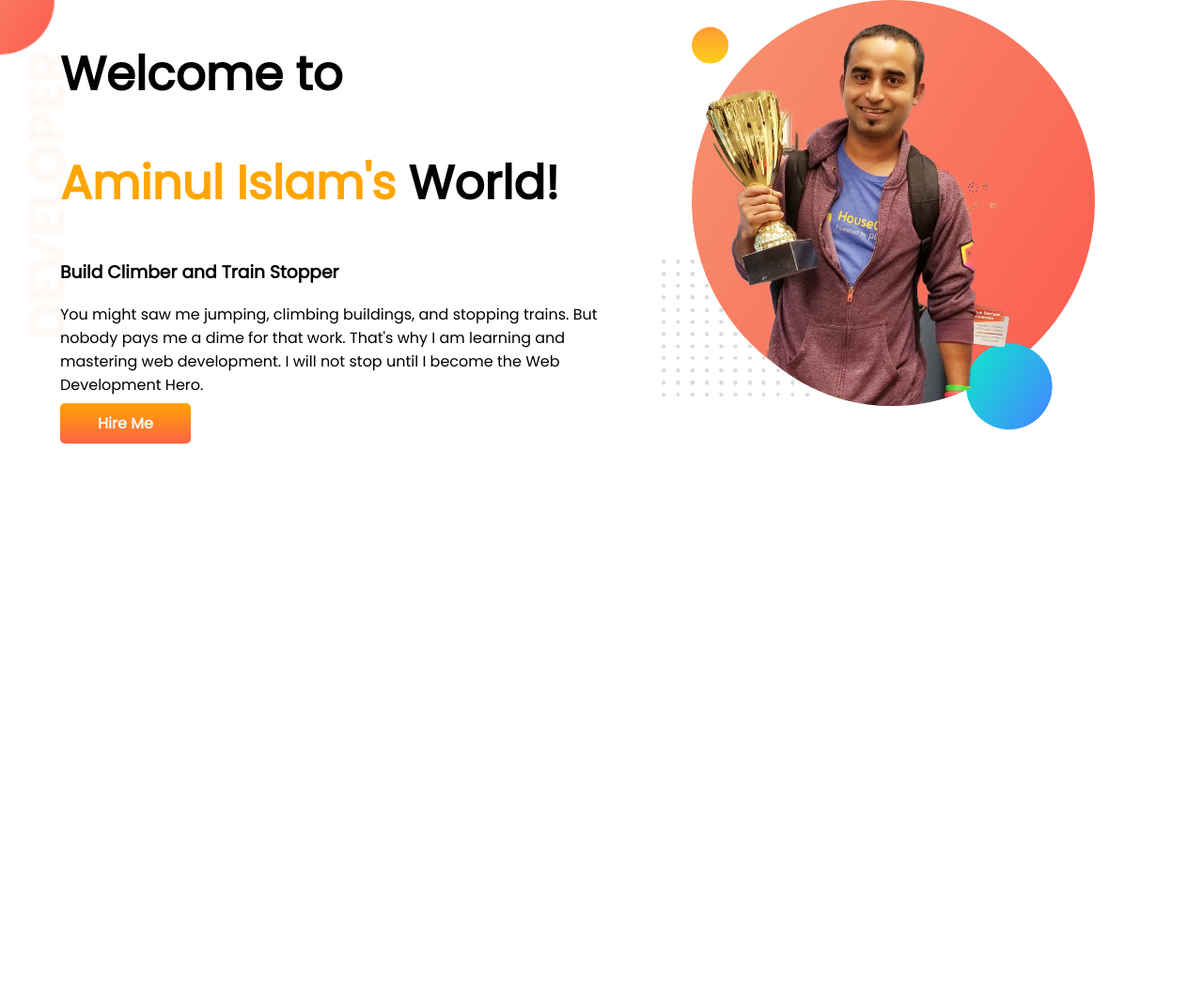
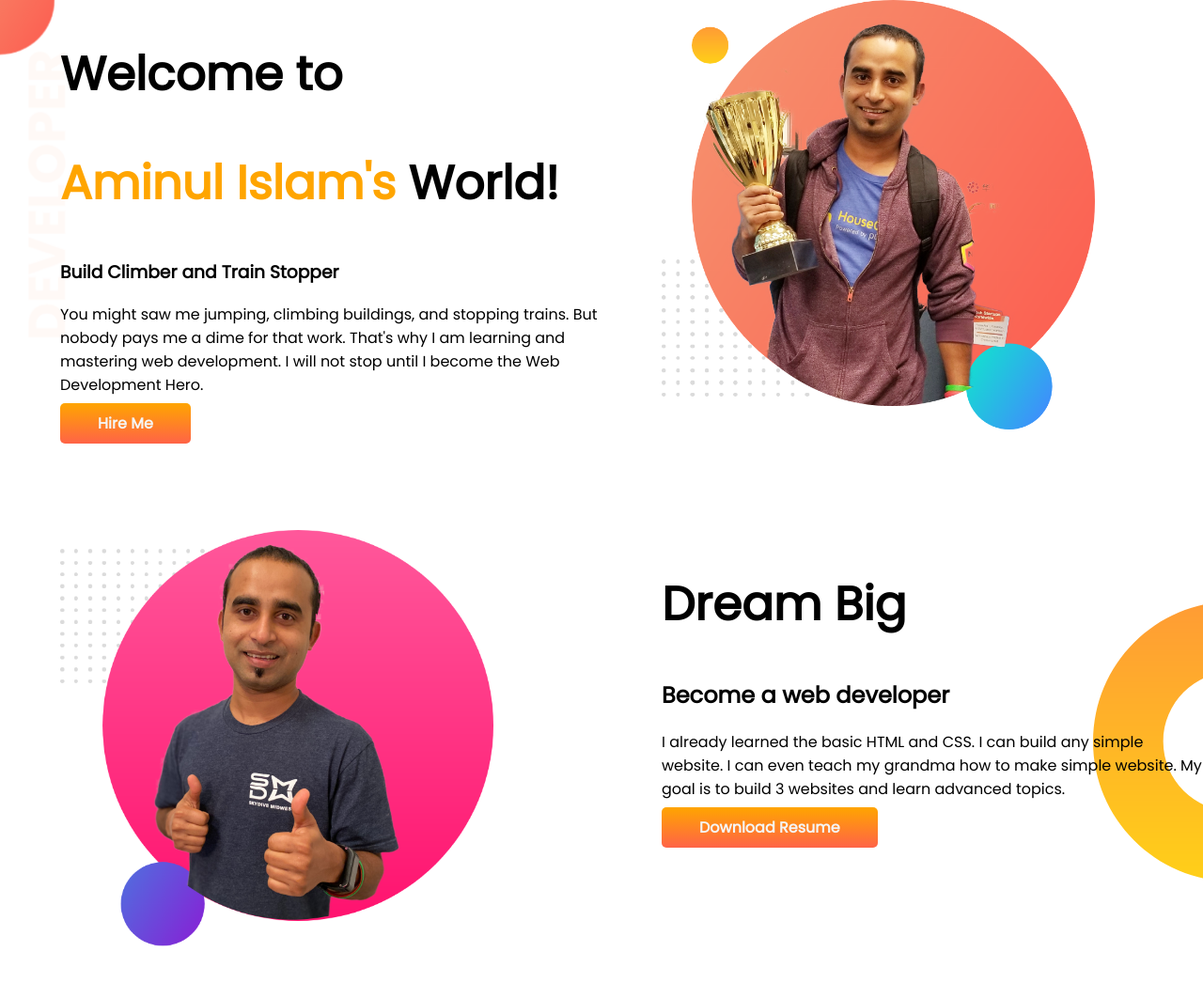
Before and after one commit to aminul-islam2020/developer-portfolio, a plain HTML site: page index.html in a window 1280 px wide. Shown: the whole page at 94% size. Before the commit the page ends 800 px from the top, so only its background shows below. Drawn offline with Linux system fonts and the light colour scheme.

Commit message:
dream-big added

```diff
--- a/index.html
+++ b/index.html
@@ -31,5 +31,17 @@
         <img src="/images/jhankar.png" alt="aminul-islam" />
       </div>
     </section>
+
+    <section class="dream-big">
+        <div class="half-width">
+            <img src="/images/jhankar2.png" alt="" srcset="">
+        </div>
+        <div class="half-width">
+            <h1>Dream Big</h1>
+            <h2>Become a web developer</h2>
+            <p>I already learned the basic HTML and CSS. I can build any simple website. I can even teach my grandma how to make simple website. My goal is to build 3 websites and learn advanced topics.</p>
+            <a class="link-button" target="_blank" href="http://www.google.com">Download Resume</a>
+        </div>
+    </section>
   </body>
 </html>
--- a/style.css
+++ b/style.css
@@ -10,6 +10,7 @@ span{
 }
 section{
     display: flex;
+    margin-bottom: 100px;
 }
 .half-width{
     width: 50%;
@@ -30,3 +31,8 @@ section{
     background-image: url(/images/top-banner.png);
     background-repeat: no-repeat;
 }
+.dream-big{
+    background-image: url(/images/dream-bg.png);
+    background-repeat: no-repeat;
+    background-position: right;
+}
```
